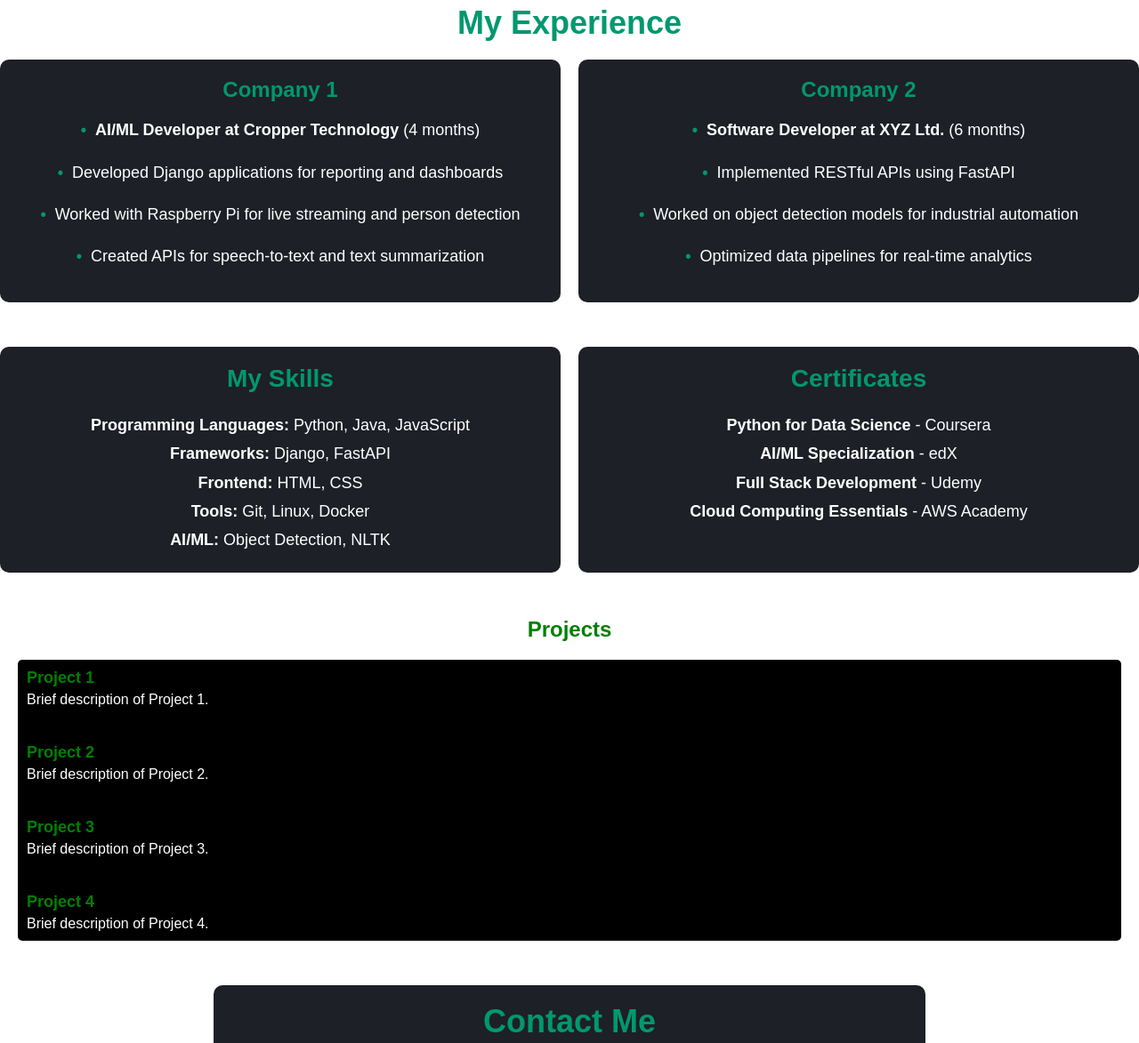
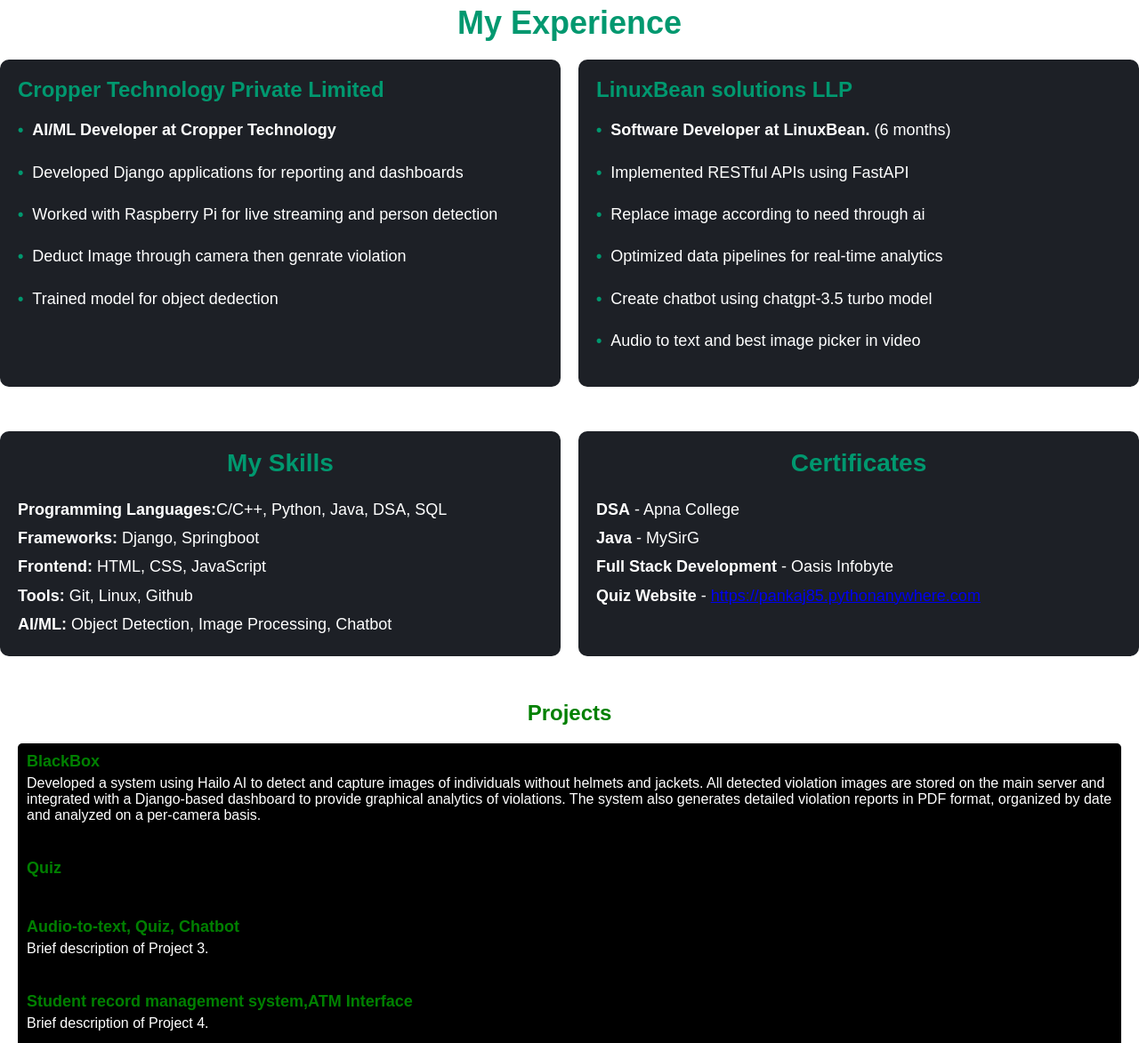
Before and after one commit to pankaj8400/Portfolio, a plain HTML site: page index.html in a window 1280 px wide. Shown: the part 1360-2533 px from the top of the page at 89% size. Drawn offline with Linux system fonts and the light colour scheme.

Commit message:
add skill

```diff
--- a/index.html
+++ b/index.html
@@ -78,21 +78,24 @@
                 <h1>My Experience</h1>
                 <div class="experience-columns">
                     <div class="experience-column">
-                        <h2>Company 1</h2>
+                        <h2>Cropper Technology Private Limited</h2>
                         <ul>
-                            <li><strong>AI/ML Developer at Cropper Technology</strong> (4 months)</li>
+                            <li><strong>AI/ML Developer at Cropper Technology</strong></li>
                             <li>Developed Django applications for reporting and dashboards</li>
                             <li>Worked with Raspberry Pi for live streaming and person detection</li>
-                            <li>Created APIs for speech-to-text and text summarization</li>
+                            <li>Deduct Image through camera then genrate  violation</li>
+                            <li>Trained model for object dedection</li>
                         </ul>
                     </div>
                     <div class="experience-column">
-                        <h2>Company 2</h2>
+                        <h2>LinuxBean solutions LLP</h2>
                         <ul>
-                            <li><strong>Software Developer at XYZ Ltd.</strong> (6 months)</li>
+                            <li><strong>Software Developer at LinuxBean.</strong> (6 months)</li>
                             <li>Implemented RESTful APIs using FastAPI</li>
-                            <li>Worked on object detection models for industrial automation</li>
+                            <li>Replace image according to need through ai</li>
                             <li>Optimized data pipelines for real-time analytics</li>
+                            <li>Create chatbot using chatgpt-3.5 turbo model</li>
+                            <li>Audio to text and best image picker in video</li>
                         </ul>
                     </div>
                 </div>
@@ -103,20 +106,20 @@
                 <div class="column">
                     <h1>My Skills</h1>
                     <ul>
-                        <li><strong>Programming Languages:</strong> Python, Java, JavaScript</li>
-                        <li><strong>Frameworks:</strong> Django, FastAPI</li>
-                        <li><strong>Frontend:</strong> HTML, CSS</li>
-                        <li><strong>Tools:</strong> Git, Linux, Docker</li>
-                        <li><strong>AI/ML:</strong> Object Detection, NLTK</li>
+                        <li><strong>Programming Languages:</strong>C/C++, Python, Java, DSA, SQL</li>
+                        <li><strong>Frameworks:</strong> Django, Springboot</li>
+                        <li><strong>Frontend:</strong> HTML, CSS, JavaScript</li>
+                        <li><strong>Tools:</strong> Git, Linux, Github</li>
+                        <li><strong>AI/ML:</strong> Object Detection, Image Processing, Chatbot</li>
                     </ul>
                 </div>
                 <div class="column">
                     <h1>Certificates</h1>
                     <ul>
-                        <li><strong>Python for Data Science</strong> - Coursera</li>
-                        <li><strong>AI/ML Specialization</strong> - edX</li>
-                        <li><strong>Full Stack Development</strong> - Udemy</li>
-                        <li><strong>Cloud Computing Essentials</strong> - AWS Academy</li>
+                        <li><strong>DSA</strong> - Apna College</li>
+                        <li><strong>Java</strong> - MySirG</li>
+                        <li><strong>Full Stack Development</strong> - Oasis Infobyte</li>
+                        <li><strong>Quiz Website</strong> - <a href="https://pankaj85.pythonanywhere.com" target="_blank">https://pankaj85.pythonanywhere.com</a></li>
                     </ul>
                 </div>
             </section>
@@ -125,21 +128,26 @@
 
                 <ul class="projects-list">
                     <li>
-                        <h3 class="project-heading">Project 1</h3>
-                        <p class="project-description">Brief description of Project 1.</p>
+                        <h3 class="project-heading">BlackBox</h3>
+                        <p class="project-description">Developed a system using Hailo AI to detect and capture images of individuals without helmets and jackets. All detected violation images are stored on the main server and integrated with a Django-based dashboard to provide graphical analytics of violations. The system also generates detailed violation reports in PDF format, organized by date and analyzed on a per-camera basis.</p>
                     </li>
                     <li>
-                        <h3 class="project-heading">Project 2</h3>
-                        <p class="project-description">Brief description of Project 2.</p>
+                        <h3 class="project-heading">Quiz</h3>
+                        <p class="project-description"></p>
                     </li>
                     <li>
-                        <h3 class="project-heading">Project 3</h3>
+                        <h3 class="project-heading">Audio-to-text, Quiz, Chatbot</h3>
                         <p class="project-description">Brief description of Project 3.</p>
                     </li>
                     <li>
-                        <h3 class="project-heading">Project 4</h3>
+                        <h3 class="project-heading">Student record management system,ATM Interface</h3>
                         <p class="project-description">Brief description of Project 4.</p>
                     </li>
+                    <li>
+                        <h3 class="project-heading">GameZone</h3>
+                        <p class="project-description">Brief description of Project 4.</p>
+                    </li>
+
                 </ul>
             </section>
 
--- a/responsive.css
+++ b/responsive.css
@@ -92,6 +92,7 @@
         font-size: 1.2rem;
     }
 }
+
 /* Responsive Styles for 500px or smaller screens */
 @media (max-width: 500px) {
     /* Adjust hero section */
--- a/style.css
+++ b/style.css
@@ -230,9 +230,9 @@
     text-align: right;
     margin-right: 2%;
 }
-.main{
+/* .main{
     text-align: center;
-}
+} */
 /* Fixed Navbar */
 .fixed {
     position: fixed;
```
